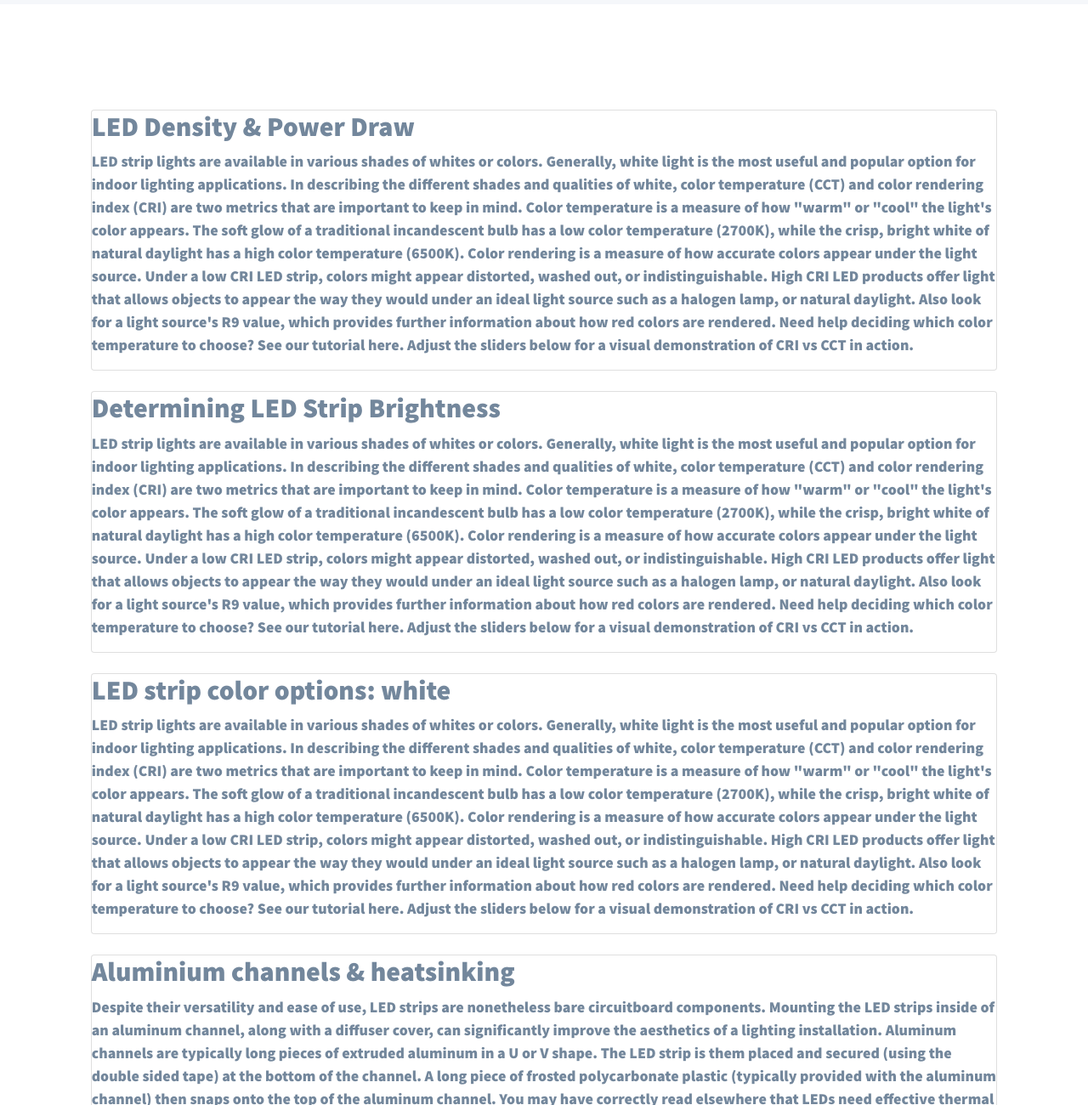
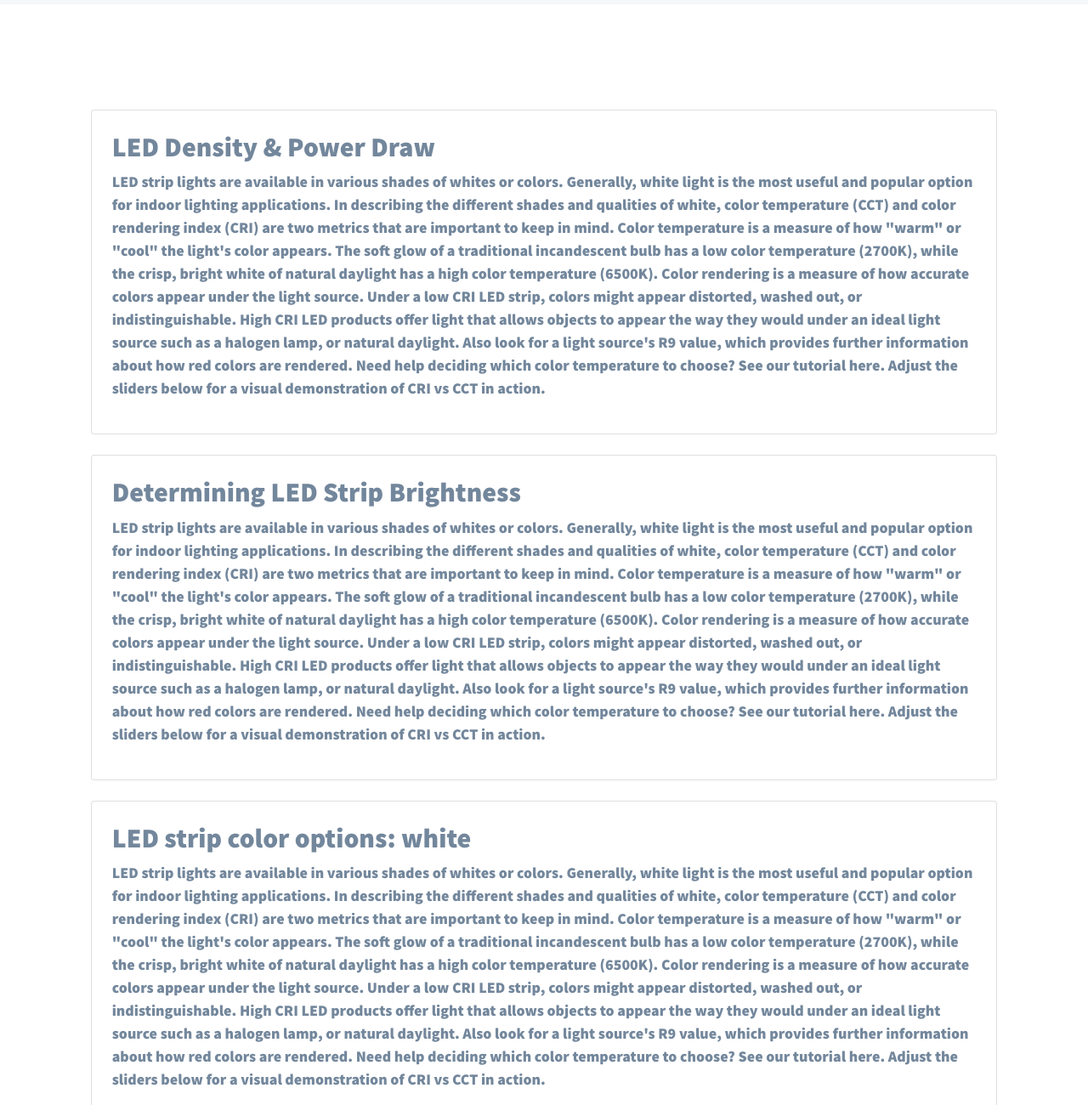
Before and after one commit to SlanyCukr/VIA_project, a plain HTML site: page project_B/articles_marketing.html in a window 1280 px wide. Shown: the part 580-1880 px from the top of the page at 85% size. Drawn offline with nearby package versions, Linux system fonts and the light colour scheme.

Commit message:
Final touch

```diff
--- a/project_B/articles_marketing.html
+++ b/project_B/articles_marketing.html
@@ -74,7 +74,7 @@
         </div>
     </div>
     <div class="fourth">
-        <div class="col-md-10 card mx-auto my-4">
+        <div class="col-md-10 card mx-auto my-4 p-4">
             <h2 id="article1">LED Density & Power Draw</h2>
             <p>LED strip lights are available in various shades of whites or colors. Generally, white light is the most
                 useful and
@@ -102,7 +102,7 @@
 
                 Adjust the sliders below for a visual demonstration of CRI vs CCT in action.</p>
         </div>
-        <div class="col-md-10 card mx-auto my-4">
+        <div class="col-md-10 card mx-auto my-4 p-4">
             <h2 id="article2">Determining LED Strip Brightness</h2>
             <p>LED strip lights are available in various shades of whites or colors. Generally, white light is the most
                 useful and
@@ -130,7 +130,7 @@
 
                 Adjust the sliders below for a visual demonstration of CRI vs CCT in action.</p>
         </div>
-        <div class="col-md-10 card mx-auto my-4">
+        <div class="col-md-10 card mx-auto my-4 p-4">
             <h2 id="article3">LED strip color options: white</h2>
             <p>LED strip lights are available in various shades of whites or colors. Generally, white light is the most
                 useful and
@@ -158,7 +158,7 @@
 
                 Adjust the sliders below for a visual demonstration of CRI vs CCT in action.</p>
         </div>
-        <div class="col-md-10 card mx-auto my-4">
+        <div class="col-md-10 card mx-auto my-4 p-4">
             <h2 id="article4">Aluminium channels & heatsinking</h2>
             <p>
                 Despite their versatility and ease of use, LED strips are nonetheless bare circuitboard components.
```
Also changed, not shown: project_B/articles_development.html (+4 -4 lines), project_B/contact.html (+2 -2 lines), project_B/index.html (+2 -2 lines).
